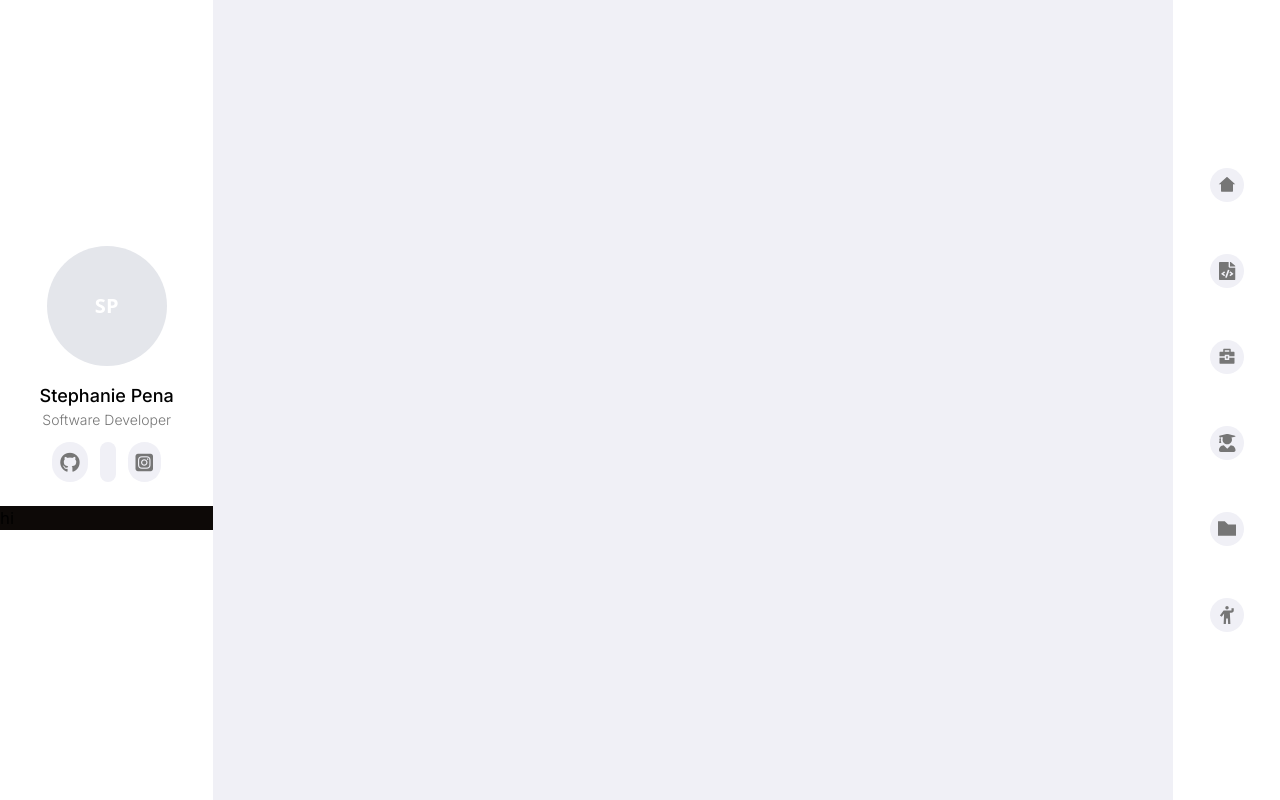
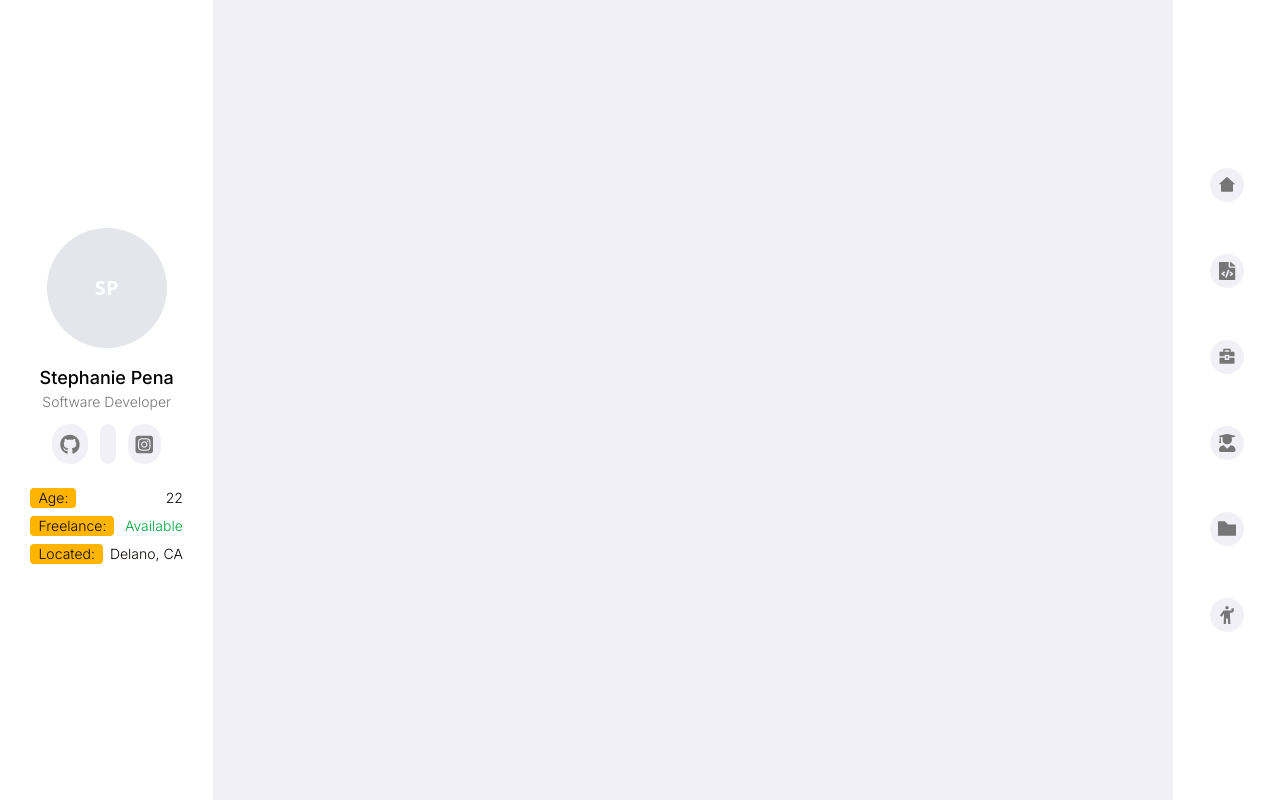
Before and after one commit to Stephh824/Stephh824.github.io, a website: page index.html in a window 1280 px wide. Drawn offline with Linux system fonts and the light colour scheme; some icons are missing.

Commit message:
add info on sidebar

```diff
--- a/index.html
+++ b/index.html
@@ -35,15 +35,21 @@
             </div>
           </div>
 
-          <div class="my-6 h-px bg-zekrom w-full">hi</div>
-
           <!-- Info Section -->
-           <!-- <div class="w-5/7 mt-6 text-sm justify-center items-center">
+           <div class="w-5/7 mt-6 text-sm justify-center items-center">
             <div class="flex justify-between mb-2">
-              <span class="font-inter bg-luxray px-2 rounded"><h5>Age:</h5></span>
+              <span class="bg-luxray px-2 rounded"><h5>Age:</h5></span>
               <span><h5>22</h5></span>
             </div>
-           </div> -->
+            <div class="flex justify-between mb-2">
+              <span class="bg-luxray px-2 rounded"><h5>Freelance:</h5></span>
+              <span><h5 class="text-green-600">Available</h5></span>
+            </div>
+            <div class="flex justify-between mb-2">
+              <span class="bg-luxray px-2 rounded"><h5>Located:</h5></span>
+              <span><h5>Delano, CA</h5></span>
+            </div>
+           </div>
 
       </div>
     </div>
```
Also changed, not shown: src/output.css.
